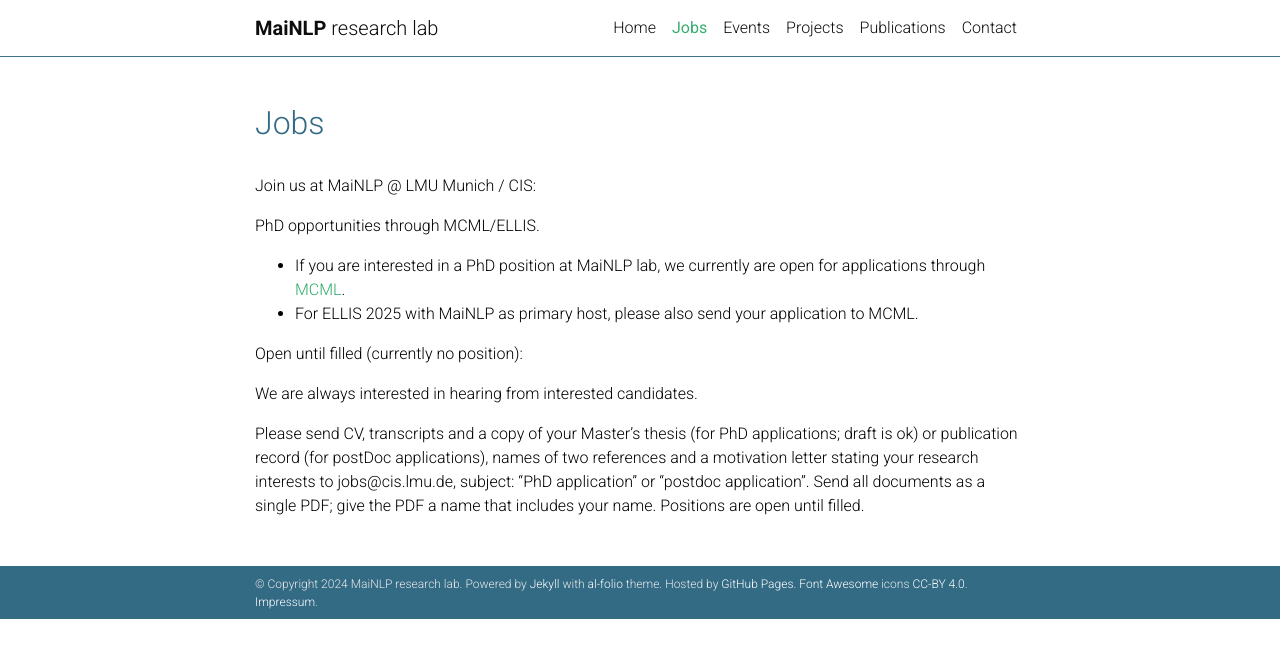
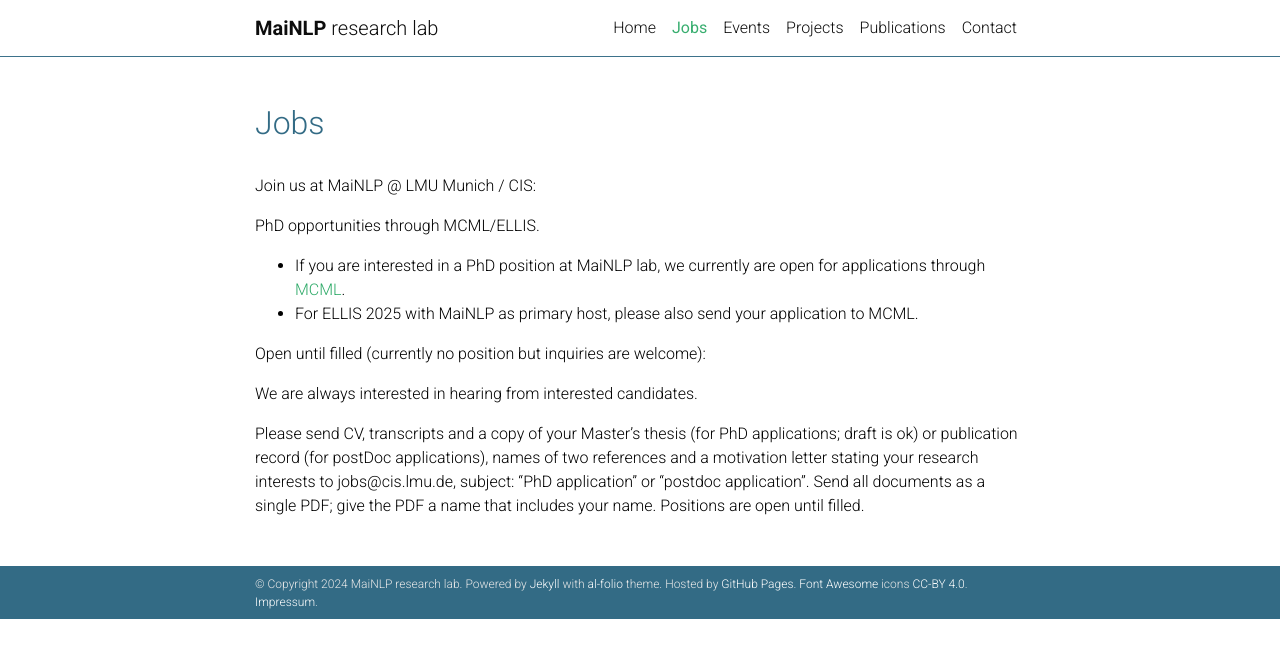
Before and after one commit to mainlp/mainlp.github.io, a Jekyll site: the page built from _pages/jobs.md, in a window 1280 px wide. Shown: the top 658 px of the page. Built offline with Jekyll 4.4.1, drawn with Linux system fonts in a browser that asks for light colours; comment, search, counter and statistics services are not loaded; a style sheet for code colours, icons or effects is not loaded.

Commit message:
Update jobs.md

```diff
--- a/_pages/jobs.md
+++ b/_pages/jobs.md
@@ -14,7 +14,7 @@ PhD opportunities through MCML/ELLIS.
 - For ELLIS 2025 with MaiNLP as primary host, please also send your application to MCML.
 
 
-Open until filled (currently no position):
+Open until filled (currently no position but inquiries are welcome):
 
 We are always interested in hearing from interested candidates.
 
```
